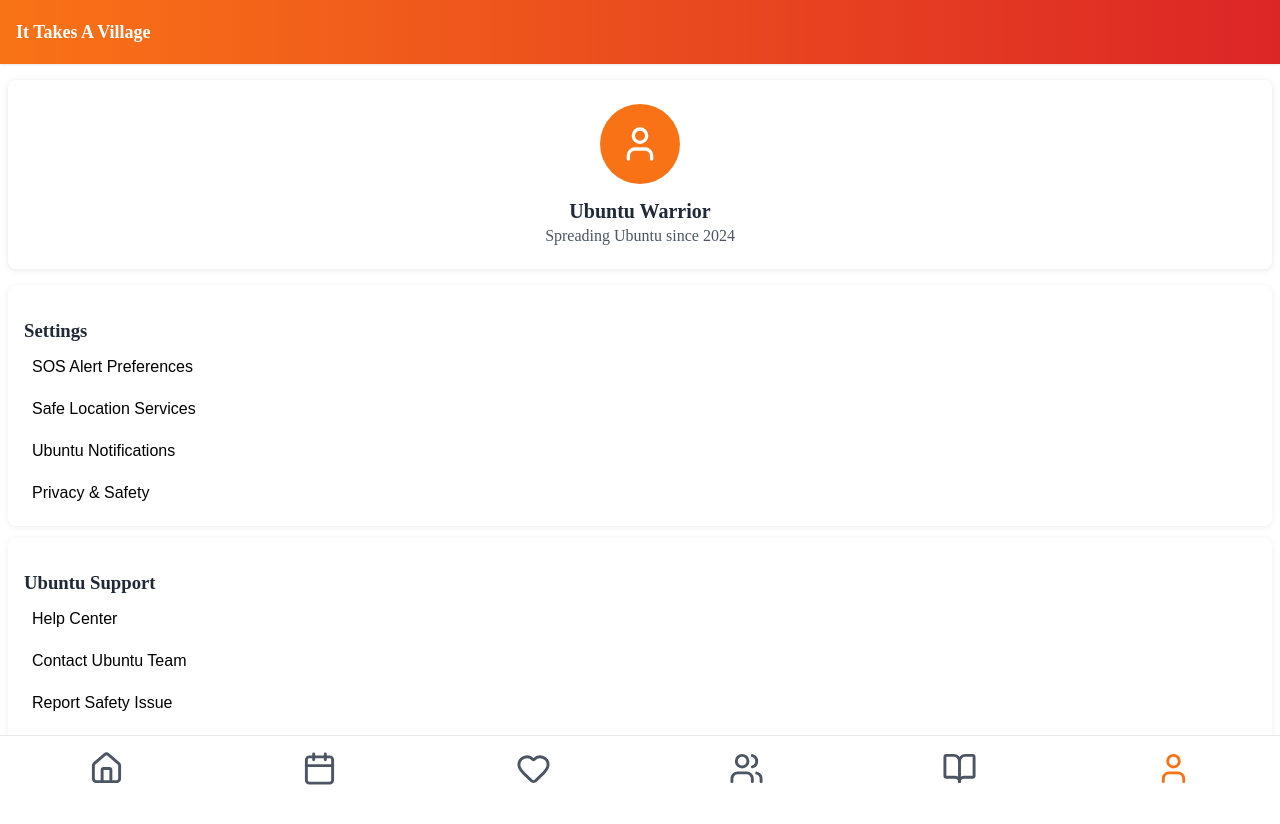
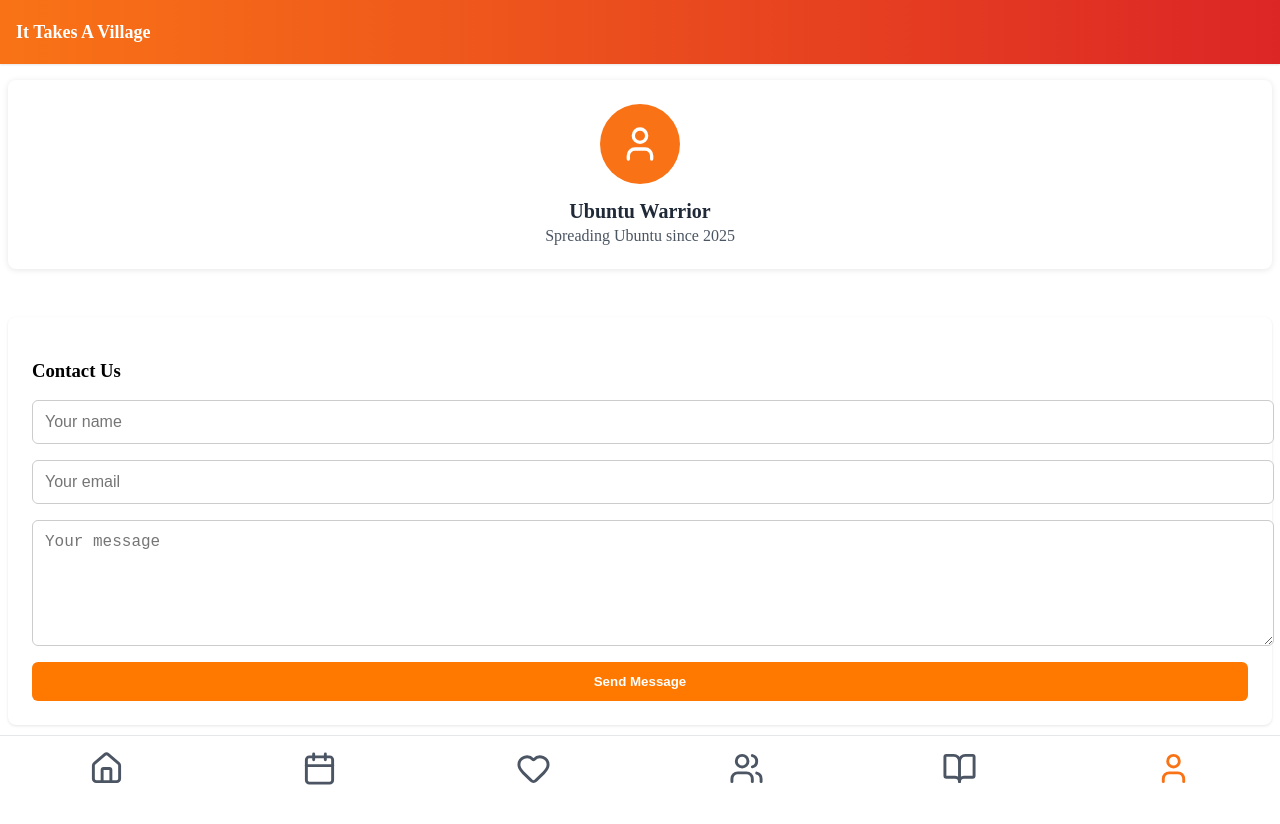
Before and after one commit to Teekay1702/Community-Hub, a React (Vite) app: page /profile in a window 1280 px wide. Shown: the top 824 px of the page. Built offline with nearby package versions, Linux system fonts and the light colour scheme; no server answers; the database is empty.

Commit message:
added contact form

```diff
--- a/src/Components/Pages/ProfilePage/ProfilePage.css
+++ b/src/Components/Pages/ProfilePage/ProfilePage.css
@@ -80,3 +80,48 @@
   .section-button:hover {
     background-color: #f9fafb; /* light hover effect */
   }
+
+  .contact-form-section {
+  margin-top: 2rem;
+  padding: 1.5rem;
+}
+
+.contact-form {
+  display: flex;
+  flex-direction: column;
+  gap: 1rem;
+}
+
+.contact-form input,
+.contact-form textarea {
+  padding: 0.75rem;
+  border-radius: 6px;
+  border: 1px solid #ccc;
+  font-size: 1rem;
+  width: 100%;
+}
+
+.contact-form textarea {
+  resize: vertical;
+  min-height: 100px;
+}
+
+.btn-submit {
+  background-color: #ff7900;
+  color: white;
+  border: none;
+  padding: 0.75rem 1rem;
+  border-radius: 6px;
+  cursor: pointer;
+  font-weight: bold;
+}
+
+.btn-submit:hover {
+  background-color: #e86f00;
+}
+
+.form-status {
+  margin-top: 0.5rem;
+  color: green;
+  font-weight: 500;
+}
--- a/src/Components/Pages/ProfilePage/ProfilePage.jsx
+++ b/src/Components/Pages/ProfilePage/ProfilePage.jsx
@@ -1,38 +1,75 @@
 import { User } from 'lucide-react';
 import './ProfilePage.css';
+import { useState } from 'react';
 
-const ProfilePage = () => (
+const ProfilePage = () => {
+  const [form, setForm] = useState({
+    name: '',
+    email: '',
+    message: '',
+  });
+
+  const [status, setStatus] = useState('');
+
+  const handleChange = (e) => {
+    setForm({ ...form, [e.target.name]: e.target.value });
+    setStatus('');
+  };
+
+  const handleSubmit = (e) => {
+    e.preventDefault();
+
+    // You could integrate an email service here (e.g., EmailJS, Firebase, etc.)
+    console.log('Contact form submitted:', form);
+
+    setStatus('Message sent successfully!');
+    setForm({ name: '', email: '', message: '' });
+  };
+
+  return (
     <div className="profile-page">
       <div className="profile-card">
         <div className="profile-avatar">
           <User className="avatar-icon" />
         </div>
         <h2 className="profile-name">Ubuntu Warrior</h2>
-      <p className="profile-subtext">Spreading Ubuntu since 2024</p>
+        <p className="profile-subtext">Spreading Ubuntu since 2025</p>
       </div>
 
       <div className="profile-sections">
-      <div className="profile-section">
-        <h3 className="section-title">Settings</h3>
-        <div className="section-buttons">
-          <button className="section-button">SOS Alert Preferences</button>
-          <button className="section-button">Safe Location Services</button>
-          <button className="section-button">Ubuntu Notifications</button>
-          <button className="section-button">Privacy & Safety</button>
-        </div>
-      </div>
-
-      <div className="profile-section">
-        <h3 className="section-title">Ubuntu Support</h3>
-        <div className="section-buttons">
-          <button className="section-button">Help Center</button>
-          <button className="section-button">Contact Ubuntu Team</button>
-          <button className="section-button">Report Safety Issue</button>
-          <button className="section-button">Community Guidelines</button>
-        </div>
-      </div>
+        <section className="contact-form-section card">
+          <h3>Contact Us</h3>
+          <form className="contact-form" onSubmit={handleSubmit}>
+            <input
+              type="text"
+              name="name"
+              placeholder="Your name"
+              value={form.name}
+              onChange={handleChange}
+              required
+            />
+            <input
+              type="email"
+              name="email"
+              placeholder="Your email"
+              value={form.email}
+              onChange={handleChange}
+              required
+            />
+            <textarea
+              name="message"
+              placeholder="Your message"
+              value={form.message}
+              onChange={handleChange}
+              required
+            />
+            <button type="submit" className="btn-submit">Send Message</button>
+            {status && <p className="form-status">{status}</p>}
+          </form>
+        </section>
       </div>
     </div>
   );
+};
 
 export default ProfilePage;
```
Lines whose indentation alone changed are shown as unchanged.
